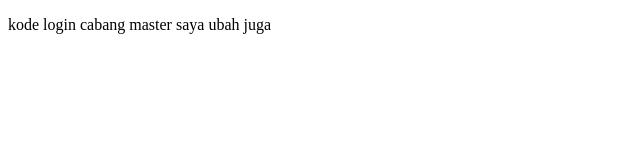
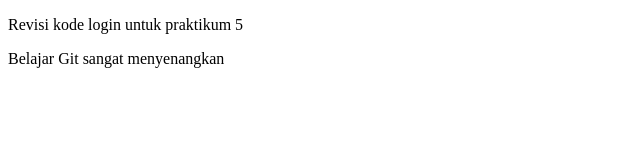
Before and after one commit to iftamrln/Praktikum5-RPL, a plain HTML site: page login.html in a window 1280 px wide. Shown: the whole page, without its empty margins (0-640 px from the left). Drawn offline with Linux system fonts and the light colour scheme.

Commit message:
mengubah isi file login

```diff
--- a/login.html
+++ b/login.html
@@ -2,9 +2,11 @@
 <html>
 <head>
 	<meta charset="utf-8">
-	<title>Belajar Git - Project 01</title>
+	<title>Belajar Git - Project 03</title>
 </head>
 <body>
-	<p>kode login cabang master saya ubah juga</p>
+	<p>Revisi kode login untuk praktikum 5</p>
+	<p>Belajar Git sangat menyenangkan</p>
+
 </body>
 </html
```
